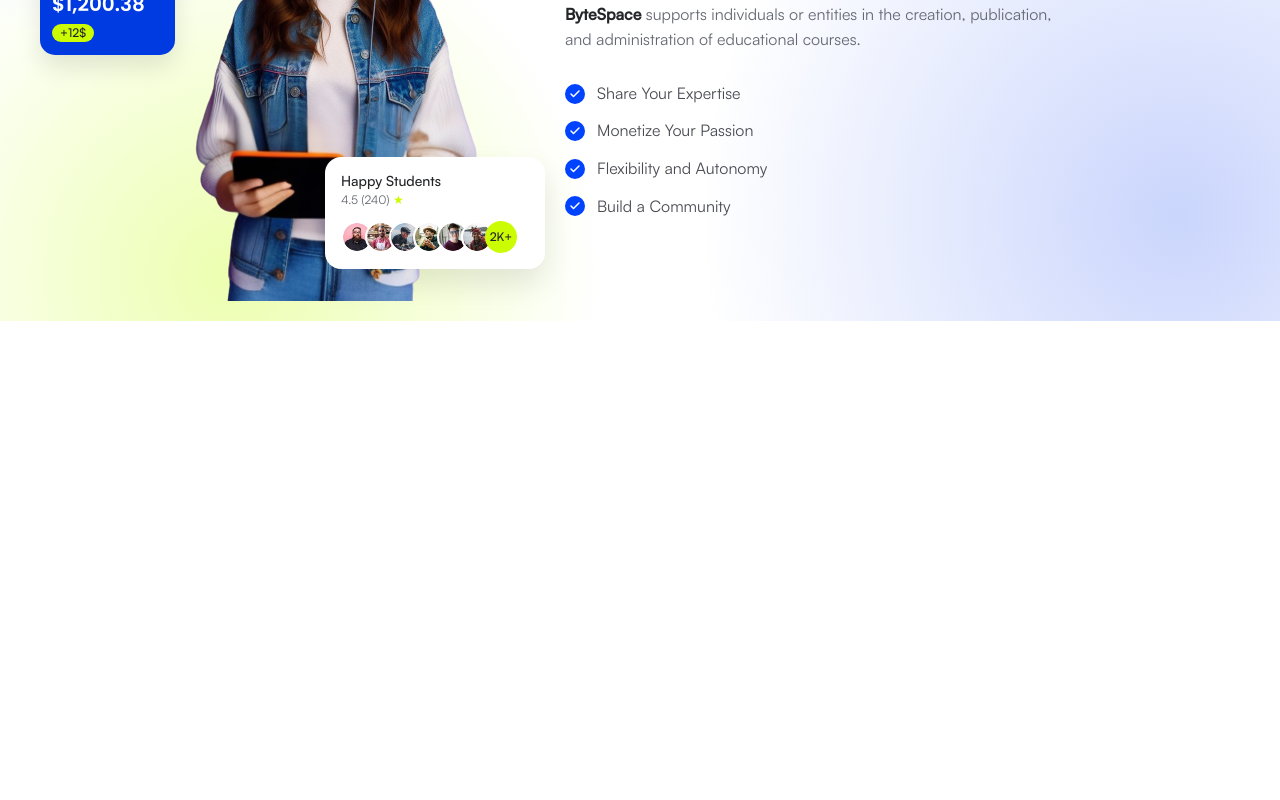
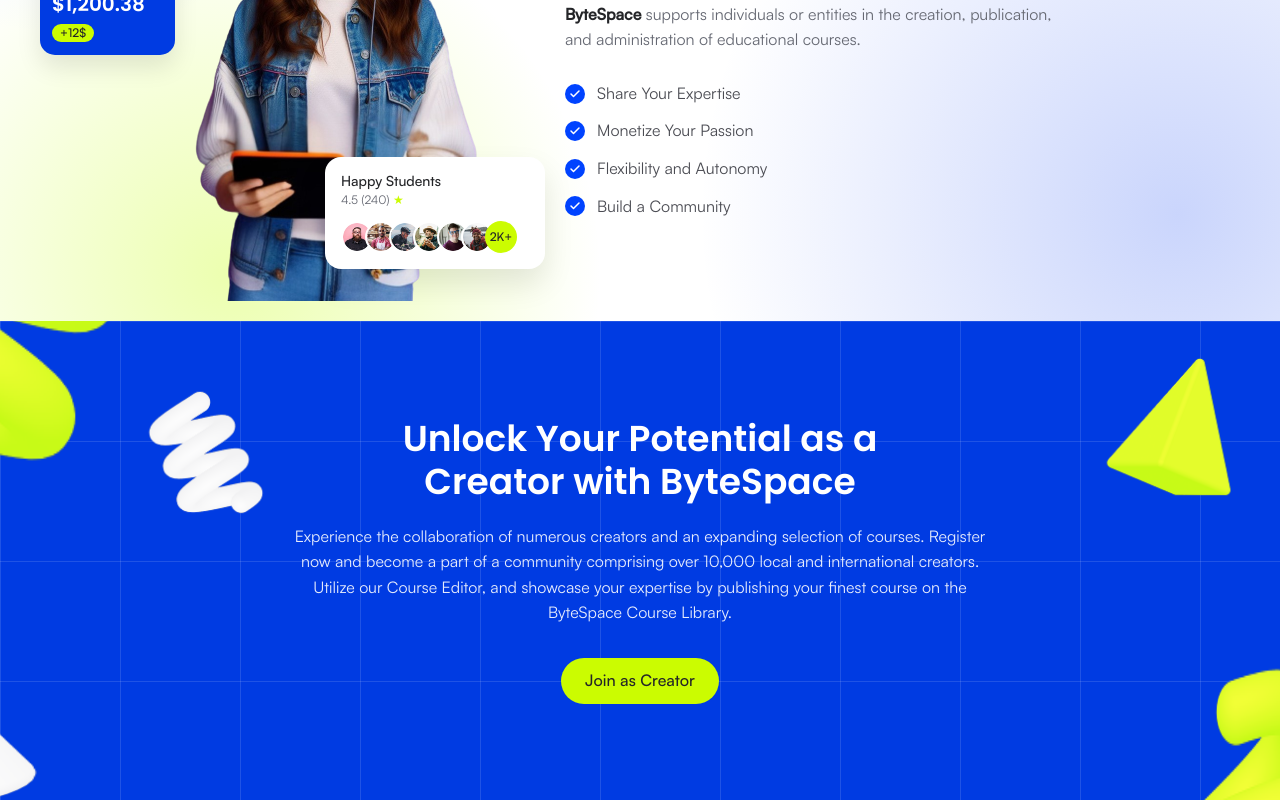
Before and after one commit to utsomondal/bytespace-new, a React (Vite) app: page / in a window 1280 px wide. Shown: the part 3795-4595 px from the top of the page. Before the commit the page ends 4116 px from the top, so only its background shows below. Built offline with nearby package versions, Linux system fonts and the light colour scheme.

Commit message:
feat: build creator CTA section

```diff
--- a/src/App.jsx
+++ b/src/App.jsx
@@ -4,6 +4,7 @@
 import CourseSection from "./components/CourseSection";
 import CategoryGrid from "./components/CategoryGrid";
 import GrowthSection from "./components/GrowthSection";
+import CreatorCTA from "./components/CreatorCTA";
 
 export default function App() {
   return (
@@ -15,6 +16,7 @@
         <CourseSection />
         <CategoryGrid />
         <GrowthSection />
+        <CreatorCTA />
       </main>
     </>
   );
```
